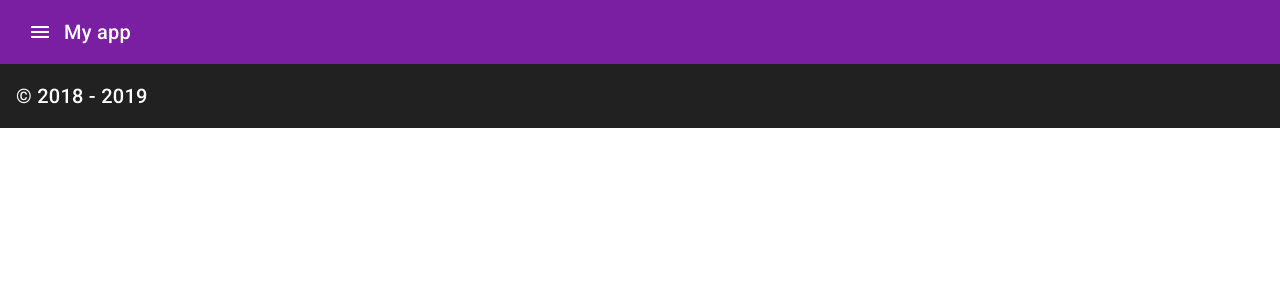
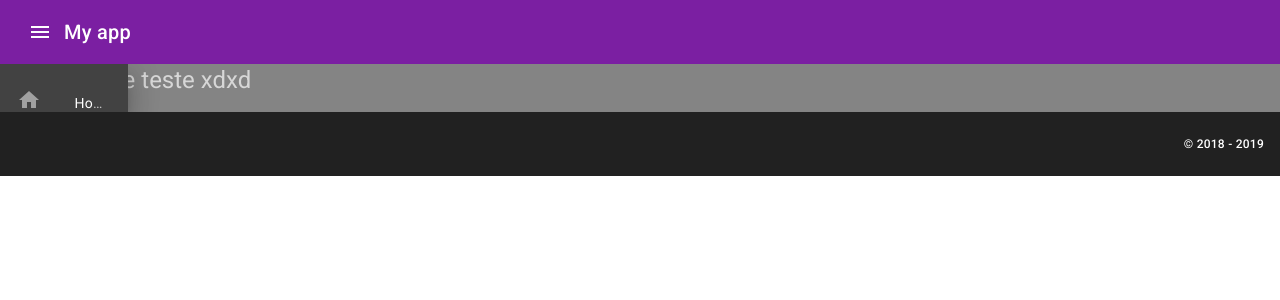
Before and after one commit to cauams/angular-study, an Angular app: page / in a window 1280 px wide. Both pictures are taken after a click on the button "menu". Shown: the top 300 px of the page. Built offline with nearby package versions, Linux system fonts and the light colour scheme.

Commit message:
created sidenav

```diff
--- a/src/app/app.component.css
+++ b/src/app/app.component.css
@@ -0,0 +1,35 @@
+.main-container {
+    display: flex;
+    flex-direction: column;
+    position: relative;
+    top: 0;
+    bottom: 0;
+    left: 0;
+    right: 0;
+}
+
+a {
+    color: white;
+    text-decoration: none;
+}
+
+a:hover {
+    font-size: 18px;
+}
+
+.h-500 {
+    height: 500px;
+}
+
+.sidenav-text {
+    margin-left: 1%;
+}
+
+.sidenav-icon {
+    padding: 1%;
+    margin-right: 24px;
+}
+
+.list-item-container {
+    margin: 2px;
+}
--- a/src/app/app.component.html
+++ b/src/app/app.component.html
@@ -1,5 +1,34 @@
+
 <div class="main-container">
-    <app-header></app-header>
-    <router-outlet></router-outlet>
+
+    <app-header [sidenav]="sidenav"></app-header>
+
+    <mat-sidenav-container>
+
+        <mat-sidenav #sidenav class="w-10p">
+
+            <mat-list >
+                <mat-list-item (click)="sidenav.toggle()">
+                    <mat-icon matListItemIcon class="sidenav-icon">home</mat-icon>
+                    <div class="sidenav-text" matListItemLine>
+                        <a href="/">Home</a>
+                    </div>
+                </mat-list-item>
+            </mat-list>
+
+        </mat-sidenav>
+
+
+
+        <mat-sidenav-content>
+
+            <h1>aplicação de teste xdxd</h1>
+            <router-outlet></router-outlet>
+
+        </mat-sidenav-content>
+
+    </mat-sidenav-container>
+
+
     <app-footer></app-footer>
 </div>
--- a/src/app/app.component.ts
+++ b/src/app/app.component.ts
@@ -6,5 +6,7 @@ import { Component } from '@angular/core';
   styleUrls: ['./app.component.css']
 })
 export class AppComponent {
-  title = 'check-list';
+
+  public events: string[] = [];
+  public opened: boolean = false;
 }
--- a/src/app/footer/footer.component.css
+++ b/src/app/footer/footer.component.css
@@ -0,0 +1,7 @@
+.footer-container {
+    justify-content: flex-end;
+}
+
+.footer-text {
+    font-size: 12px;
+}
--- a/src/app/footer/footer.component.html
+++ b/src/app/footer/footer.component.html
@@ -1,3 +1,3 @@
-<mat-toolbar>
-    <span class="footer-text">{{copywrite}}</span>
+<mat-toolbar class="footer-container">
+    <span class="footer-text" >{{copywrite}}</span>
 </mat-toolbar>
--- a/src/app/header/header.component.html
+++ b/src/app/header/header.component.html
@@ -1,5 +1,5 @@
 <mat-toolbar color="primary">
-    <button mat-icon-button>
+    <button mat-icon-button (click)="openSideNav()">
         <mat-icon>menu</mat-icon>
     </button>
     <span>My app</span>
--- a/src/app/header/header.component.ts
+++ b/src/app/header/header.component.ts
@@ -1,4 +1,5 @@
-import { Component } from '@angular/core';
+import { Component, Input } from '@angular/core';
+import { MatSidenav } from '@angular/material/sidenav';
 
 @Component({
   selector: 'app-header',
@@ -7,4 +8,10 @@ import { Component } from '@angular/core';
 })
 export class HeaderComponent {
 
+  @Input() sidenav!: MatSidenav;
+
+  public openSideNav() {
+    this.sidenav.toggle();
+  }
+
 }
--- a/src/app/material.module.ts
+++ b/src/app/material.module.ts
@@ -3,6 +3,8 @@ import {MatToolbarModule} from '@angular/material/toolbar';
 import {MatButtonModule} from '@angular/material/button';
 import {MatIconModule} from '@angular/material/icon';
 import {MatSidenavModule} from '@angular/material/sidenav';
+import {MatCheckboxModule} from '@angular/material/checkbox';
+import {MatListModule} from '@angular/material/list';
 
 @NgModule({
   imports: [
@@ -10,12 +12,16 @@ import {MatSidenavModule} from '@angular/material/sidenav';
     MatButtonModule,
     MatIconModule,
     MatSidenavModule,
+    MatCheckboxModule,
+    MatListModule,
   ],
   exports: [
     MatToolbarModule,
     MatButtonModule,
     MatIconModule,
     MatSidenavModule,
+    MatCheckboxModule,
+    MatListModule,
   ],
 
 })
--- a/src/styles.css
+++ b/src/styles.css
@@ -2,3 +2,11 @@
 
 html, body { height: 100%; }
 body { margin: 0; font-family: Roboto, "Helvetica Neue", sans-serif; }
+
+.w-10p {
+    width: 10%;
+}
+
+.ml-15 {
+    margin-left: 15px;
+}
```
